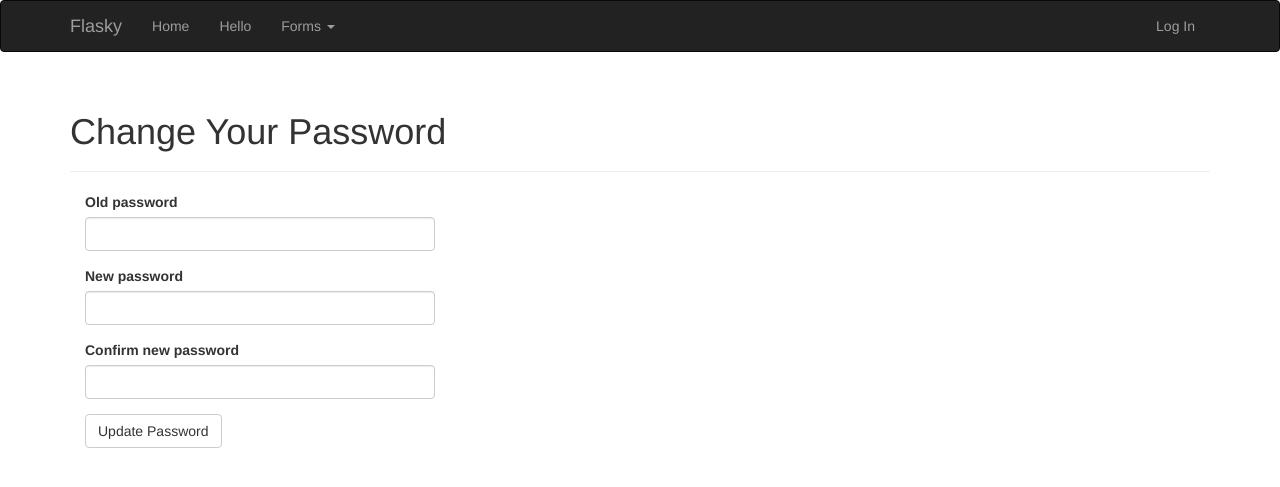
After one commit to goke-ai/flask-starter, a Flask app: template app/templates/auth/change_password.html in a window 1280 px wide. The commit adds this page. Shown: the top 487 px of the page. Run offline with Flask 3, Linux system fonts and the light colour scheme; the template is opened without the code that fills it: values that come from a table or form of the project are taken from there, others are empty; some libraries are stand-ins or nearby versions.

Commit message:
Add password_change

```diff
--- a/app/auth/forms.py
+++ b/app/auth/forms.py
@@ -33,3 +33,23 @@ class RegistrationForm(FlaskForm):
     def validate_username(self, field):
         if User.query.filter_by(username=field.data).first():
             raise ValidationError('Username already in use.')
+
+
+class ChangePasswordForm(FlaskForm):
+    old_password = PasswordField('Old password', validators=[DataRequired()])
+    password = PasswordField('New password', validators=[
+        DataRequired(), EqualTo('password2', message='Passwords must match.')])
+    password2 = PasswordField('Confirm new password',
+                              validators=[DataRequired()])
+    submit = SubmitField('Update Password')
+
+
+class ChangeEmailForm(FlaskForm):
+    email = StringField('New Email', validators=[DataRequired(), Length(1, 64),
+                                                 Email()])
+    password = PasswordField('Password', validators=[DataRequired()])
+    submit = SubmitField('Update Email Address')
+
+    def validate_email(self, field):
+        if User.query.filter_by(email=field.data.lower()).first():
+            raise ValidationError('Email already registered.')
--- a/app/auth/views.py
+++ b/app/auth/views.py
@@ -6,7 +6,7 @@ from ..email import send_email
 
 from ..models import User
 
-from .forms import LoginForm, RegistrationForm
+from .forms import ChangePasswordForm, LoginForm, RegistrationForm
 from . import auth
 
 
@@ -96,3 +96,19 @@ def resend_confirmation():
                'auth/email/confirm', user=current_user, token=token)
     flash('A new confirmation email has been sent to you by email.')
     return redirect(url_for('main.index'))
+
+
+@auth.route('/change-password', methods=['GET', 'POST'])
+@login_required
+def change_password():
+    form = ChangePasswordForm()
+    if form.validate_on_submit():
+        if current_user.verify_password(form.old_password.data):
+            current_user.password = form.password.data
+            db.session.add(current_user)
+            db.session.commit()
+            flash('Your password has been updated.')
+            return redirect(url_for('main.index'))
+        else:
+            flash('Invalid password.')
+    return render_template("auth/change_password.html", form=form)
--- /dev/null
+++ b/app/templates/auth/change_password.html
@@ -0,0 +1,13 @@
+{% extends "base.html" %}
+{% import "bootstrap/wtf.html" as wtf %}
+
+{% block title %}Flasky - Change Password{% endblock %}
+
+{% block page_content %}
+<div class="page-header">
+    <h1>Change Your Password</h1>
+</div>
+<div class="col-md-4">
+    {{ wtf.quick_form(form) }}
+</div>
+{% endblock %}
--- a/app/templates/base.html
+++ b/app/templates/base.html
@@ -45,6 +45,7 @@
           </a>
           <ul class="dropdown-menu">
             <li><a href="{{ url_for('main.user', username=current_user.username) }}">Profile</a></li>
+            <li><a href="{{ url_for('auth.change_password') }}">Change Password</a></li>
             <li><a href="{{ url_for('auth.logout') }}">Log Out</a></li>
           </ul>
         </li>
```
Also changed, not shown: app/templates/auth/change_email.html (added, +13 -0 lines).
